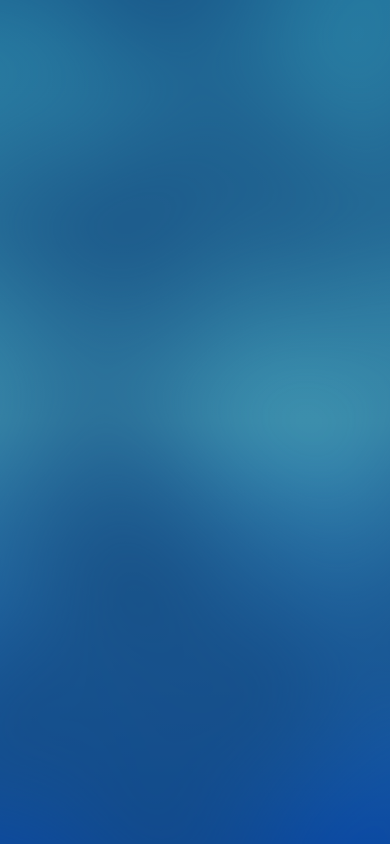
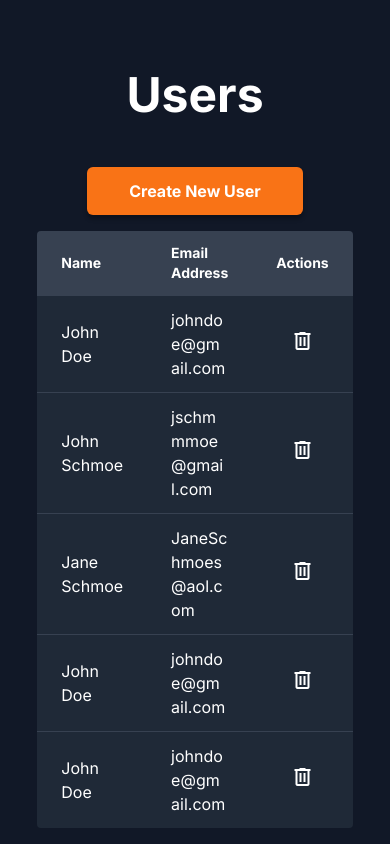
Before and after one commit to Sillor/timewise-client, a React (Vite) app: page / in a window 390 px wide. Built offline with nearby package versions, Linux system fonts and the light colour scheme.

Commit message:
implemented responsive design to table and dialog

```diff
--- a/src/App.jsx
+++ b/src/App.jsx
@@ -2,12 +2,14 @@ import React from 'react';
 import './App.css';
 import LandingNavBar from './timetracker/components/Landing-NavBar/landing-navbar.jsx';
 import ResetPassword from './timetracker/layout/ResetPassword.jsx';
+import Users from './timetracker/components/users-page/Users.jsx';
 
 function App() {
   return (
     <>
       {/* <LandingNavBar />
       <ResetPassword /> */}
+      <Users />
     </>
   );
 }
--- a/src/timetracker/components/users-page/Users.jsx
+++ b/src/timetracker/components/users-page/Users.jsx
@@ -41,9 +41,9 @@ const Users = () => {
   }
 
   return (
-    <div className="min-h-screen bg-gray-900 text-white">
+    <div className="min-h-screen bg-gray-900 text-white p-4">
       <div className="flex flex-col items-center">
-        <h1 className="text-[48px] font-bold mt-[59px] mb-[36px]">Users</h1>
+        <h1 className="text-[48px] font-bold mt-[43px] mb-[36px]">Users</h1>
         <button
           className="text-base font-semibold bg-orange-500 hover:bg-orange-600 w-[216px] h-[48px] rounded-[6px] shadow-[0_4px_4px_0_rgba(0,0,0,0.3)] mb-4"
           onClick={() => setOpen(true)}
@@ -59,7 +59,7 @@ const Users = () => {
           setForm={setForm}
         />
 
-        <table className="table-auto text-left sm:min-w-96 md:min-w-[650px] rounded-[4px] overflow-hidden">
+        <table className="table-auto text-left max-w-72 sm:min-w-96 md:min-w-[650px] lg:min-w-[950px] rounded-[4px] overflow-hidden">
           <thead className="text-sm bg-gray-700">
             <tr>
               <th className="px-6 py-3">Name</th>
@@ -70,8 +70,8 @@ const Users = () => {
           <tbody>
             {users.map((user) => (
               <tr key={user.id} className="border-t bg-gray-800 border-gray-700">
-                <td className="px-6 py-3">{user.name}</td>
-                <td className="px-6 py-3">{user.email}</td>
+                <td className="px-6 py-3 break all">{user.name}</td>
+                <td className="px-6 py-3 break-all">{user.email}</td>
                 <td className="px-6 py-3 text-center">
                   <span className="material-symbols-outlined cursor-pointer select-none" onClick={() => handleDeleteUser(user.id)}>
                     delete
--- a/src/timetracker/components/users-page/UsersDialog.jsx
+++ b/src/timetracker/components/users-page/UsersDialog.jsx
@@ -17,7 +17,7 @@ const UsersDialog = (props) => {
       {/* Container for the dialog panel */}
       <div className="fixed inset-0 flex w-screen items-center justify-center p-4">
         {/* Dialog panel */}
-        <Dialog.Panel className="w-[428px]  rounded bg-gray-800 text-white py-[50px] px-10">
+        <Dialog.Panel className="w-[350px] sm:w-[428px]  rounded bg-gray-800 text-white py-[50px] px-10">
           <Dialog.Title className="text-[32px] mb-4">
             Create new users
           </Dialog.Title>
@@ -44,7 +44,7 @@ const UsersDialog = (props) => {
           <div className="flex justify-between">
             <button
               onClick={props.handleClose}
-              className="bg-gray-500 hover:bg-gray-600 w-[155px] h-[48px] rounded-[6px]"
+              className="bg-gray-500 hover:bg-gray-600 p-2 w-[118px] sm:w-[155px] h-auto sm:h-[48px] rounded-[6px]"
             >
               Cancel
             </button>
@@ -58,7 +58,7 @@ const UsersDialog = (props) => {
                     props.handleClose();
                 }
               }}
-              className="bg-orange-500 hover:bg-orange-600 w-[155px] h-[48px] rounded-[6px]"
+              className="bg-orange-500 hover:bg-orange-600 p-2 w-[118px] sm:w-[155px] h-auto rounded-[6px]"
             >
               Create New User
             </button>
```
